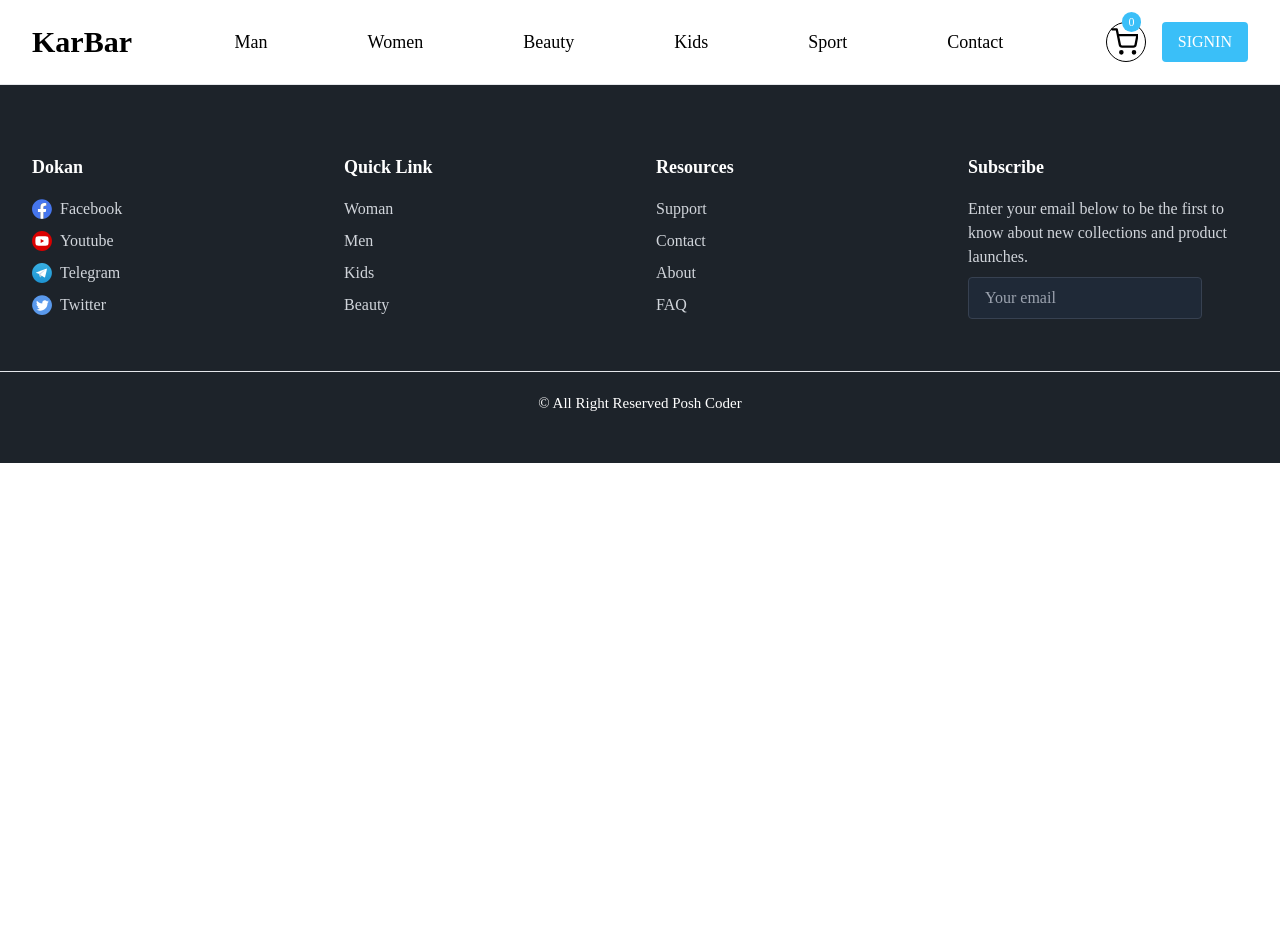
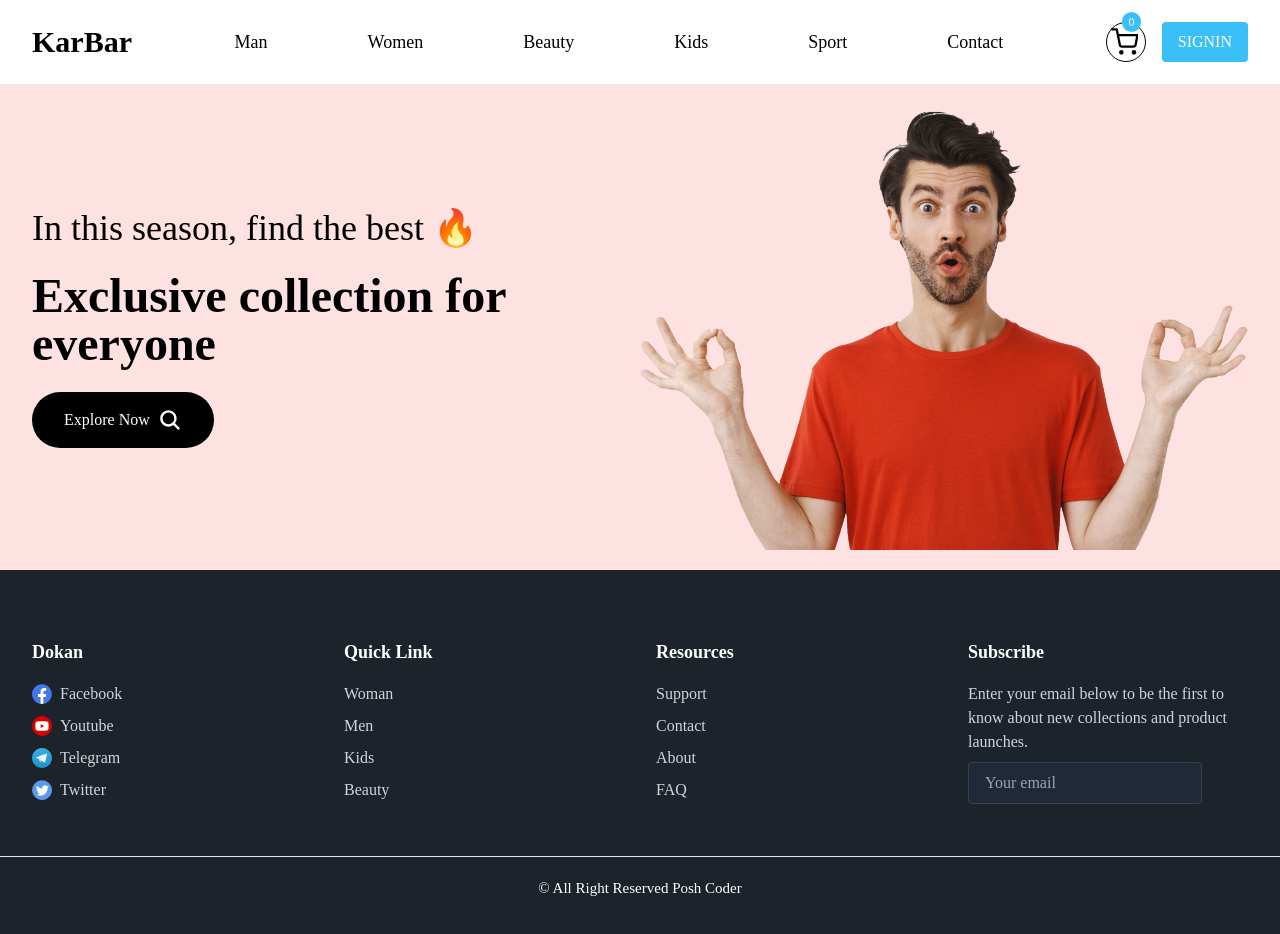
Before and after one commit to mdsajalali/karbar-frontend, a React (Vite) app: page / in a window 1280 px wide. Shown: the top 934 px of the page. Before the commit the page ends 800 px from the top, so only its background shows below. Built offline with nearby package versions, Linux system fonts and the light colour scheme.

Commit message:
banner section added

```diff
--- a/src/App.jsx
+++ b/src/App.jsx
@@ -1,3 +1,4 @@
+import Banner from "./pages/Banner";
 import Footer from "./pages/Footer";
 import Navbar from "./pages/Navbar"
 
@@ -5,6 +6,7 @@ const App = () => {
   return (
     <>
       <Navbar />
+      <Banner />
       <Footer />
     </>
   );
--- /dev/null
+++ b/src/pages/Banner.jsx
@@ -0,0 +1,28 @@
+import { IoSearch } from "react-icons/io5";
+import banner from "../images/banner.png";
+
+const Banner = () => {
+  return (
+    <div className="bg-[#FEE2E2]">
+      <div className="max-w-[1500px] mx-auto py-5 px-4 sm:px-6 lg:px-8 flex flex-col md:flex-row items-center">
+        <div className="banner-left text-center md:text-left md:w-1/2 md:block flex flex-col items-center justify-center mb-10 md:mb-0">
+          <h2 className="text-2xl md:text-4xl mb-2">
+            In this season, find the best 🔥
+          </h2>
+          <h1 className="text-4xl md:text-5xl font-bold mb-6 mt-6">
+            Exclusive collection for everyone
+          </h1>
+          <button className="bg-black flex items-center gap-2 text-white  py-4 px-8 rounded-full mr-2 md:mr-4">
+            Explore Now
+            <IoSearch className="text-2xl" />
+          </button>
+        </div>
+        <div className="banner-right md:w-1/2">
+          <img src={banner} alt="Banner" className="w-full" />
+        </div>
+      </div>
+    </div>
+  );
+};
+
+export default Banner;
```
Also changed, not shown: src/images/banner.png (added).
